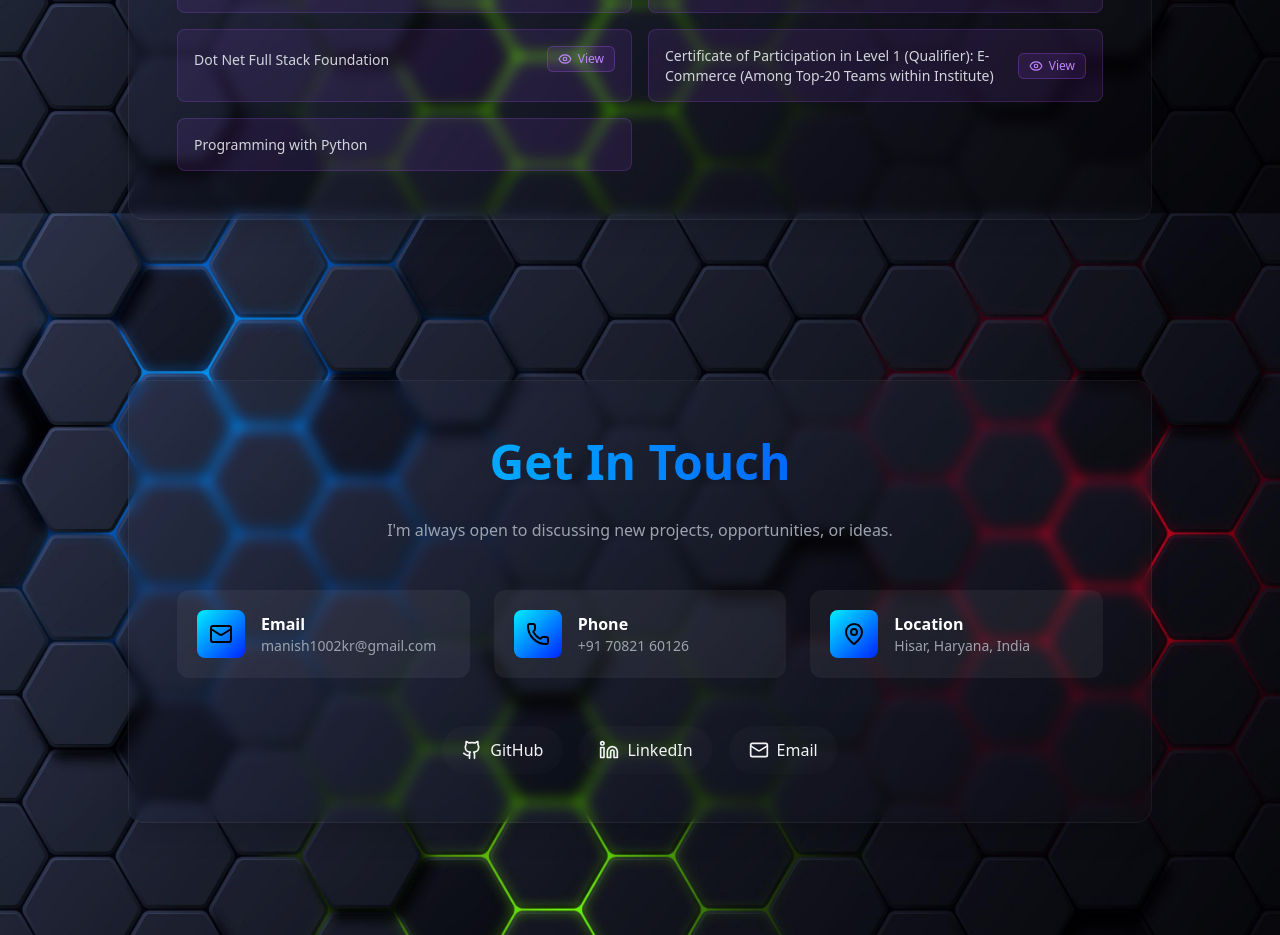
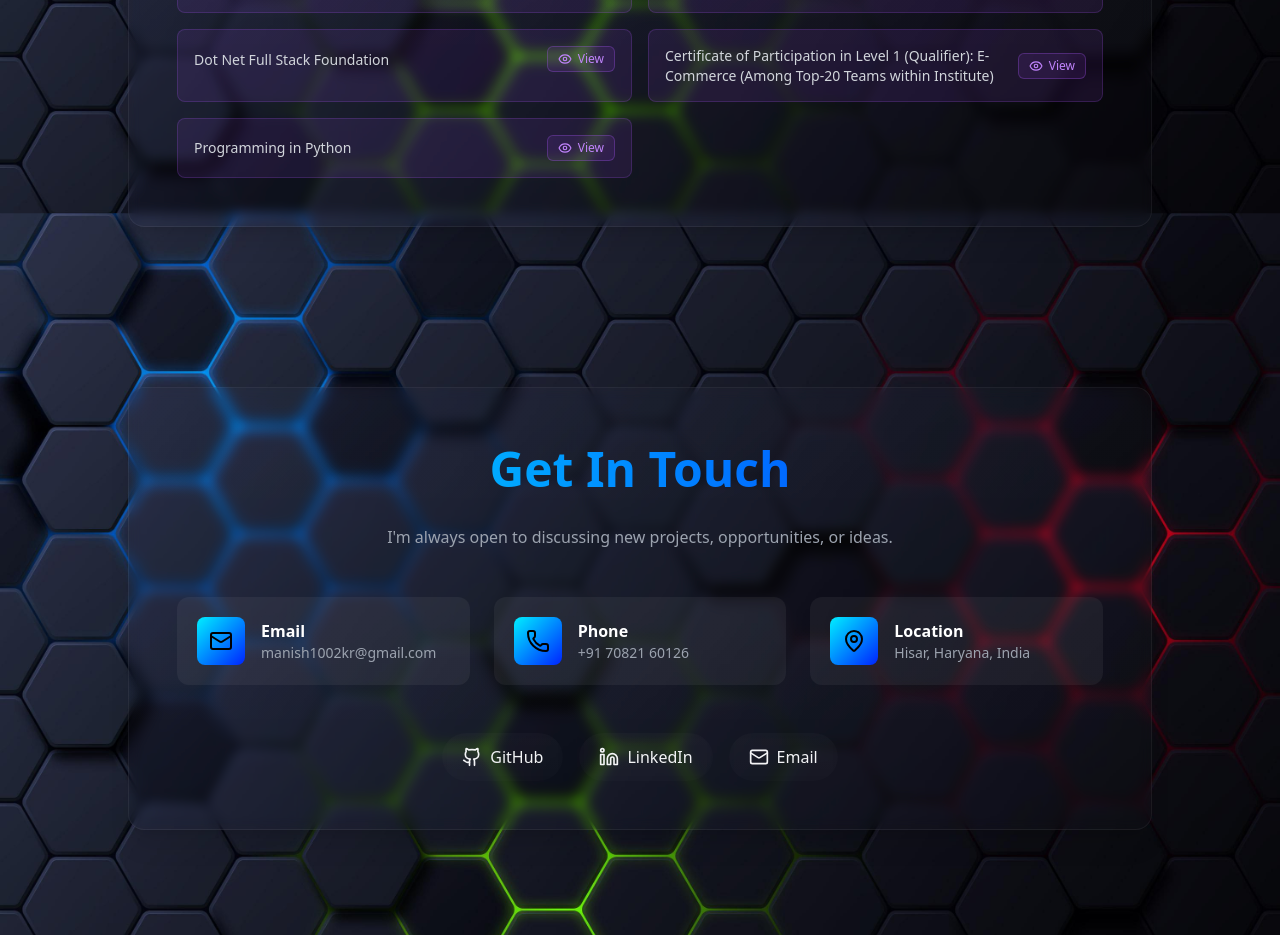
Before and after one commit to ManishKumar2002/Portfolio_Project, a React (Vite) app: page / in a window 1280 px wide. Shown: the part 5760-6695 px from the top of the page. Built offline with nearby package versions, Linux system fonts and the light colour scheme.

Commit message:
project files

```diff
--- a/src/sections/EducationSection.jsx
+++ b/src/sections/EducationSection.jsx
@@ -36,7 +36,8 @@ export default function EducationSection() {
             link: "https://unstop.com/certificate-preview/a48826c4-5672-4acf-9f79-dd191e257ae4"
         },
         {
-            title: "Programming with Python"
+            title: "Programming in Python",
+            link: "https://www.coursera.org/account/accomplishments/certificate/NB6X4XWYXEDZ"
         },
     ];
 
```
